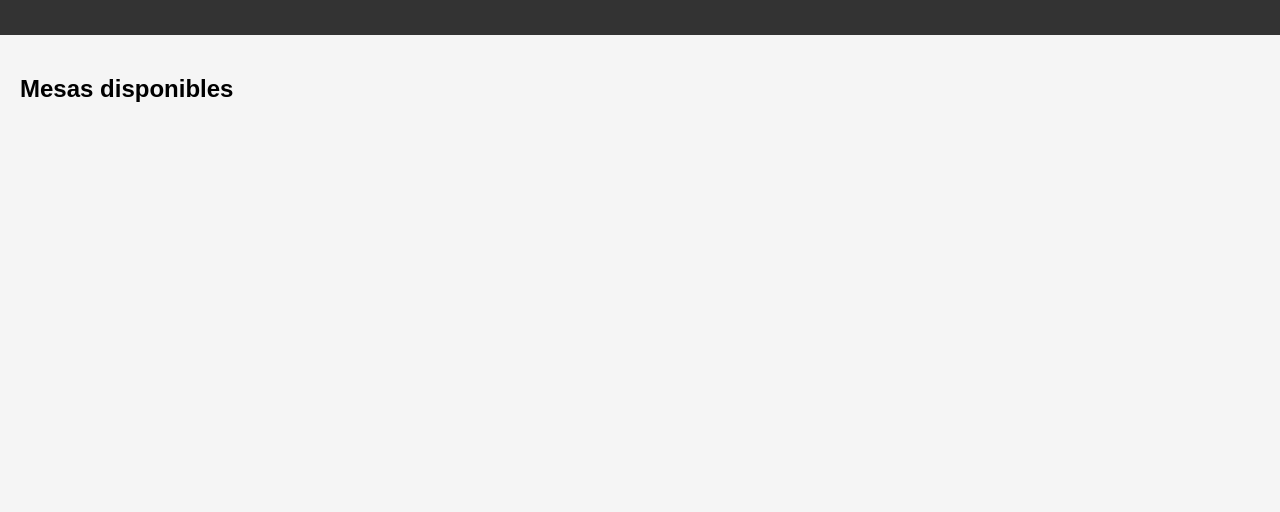
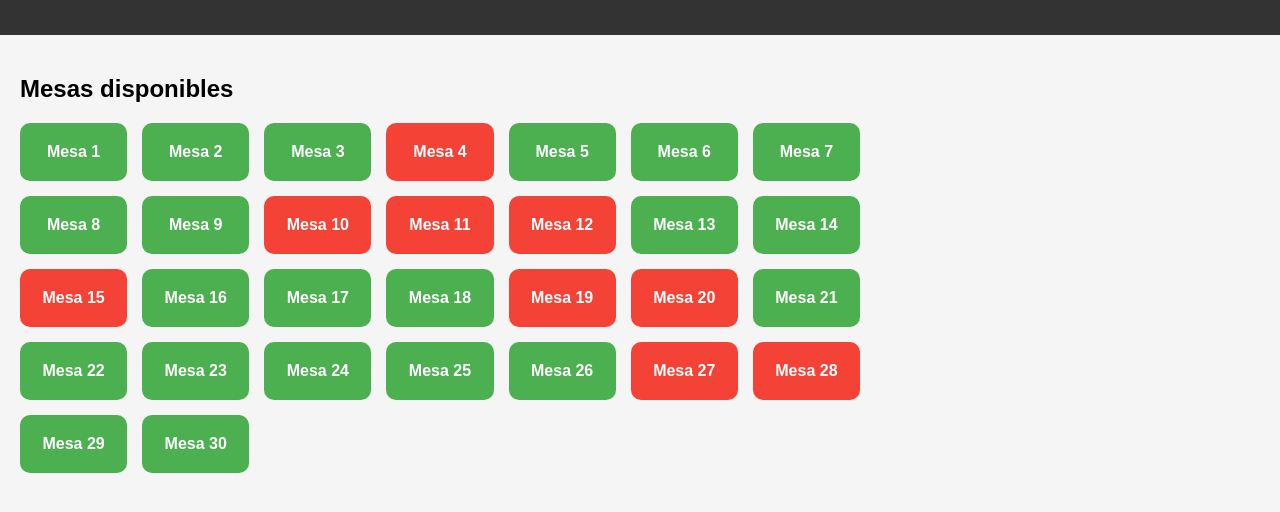
Before and after one commit to luz014/restaurante, a plain HTML site: page index.html in a window 1280 px wide. Shown: the part 78-590 px from the top of the page. Drawn offline with Linux system fonts and the light colour scheme; the site is published under a folder, as on GitHub Pages, so addresses that start at the root find nothing.

Commit message:
Fix script src path in index.html

```diff
--- a/index.html
+++ b/index.html
@@ -47,7 +47,7 @@
     </div>
 
     <!-- JS -->
-    <script type="module" src="/assets/js/app.js"></script>
+    <script type="module" src="assets/js/app.js"></script>
 
 </body>
 </html>
```
